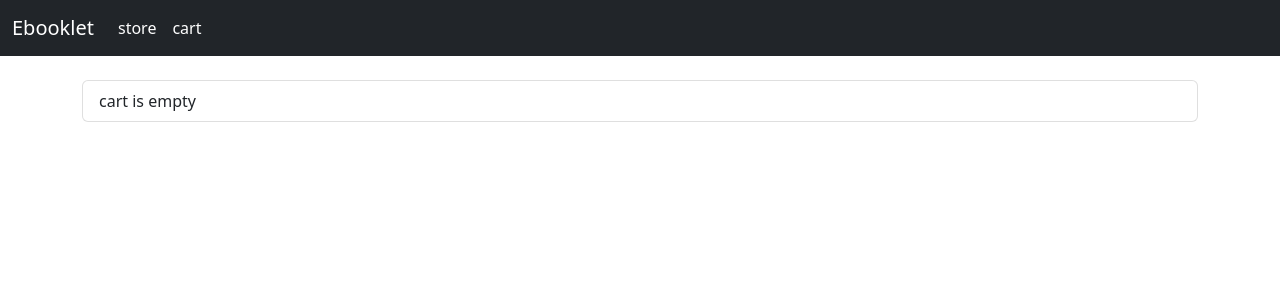
After one commit to Divya-256/Ecommerce_website, a Django app: page /store/cart/ in a window 1280 px wide. The commit adds this page. Shown: the top 300 px of the page. Run offline with Django 3.2, Linux system fonts and the light colour scheme.

```diff
--- a/ebook/store/models.py
+++ b/ebook/store/models.py
@@ -1,3 +1,5 @@
+from statistics import mode
+from turtle import title
 from django.db import models
 
 # Create your models here.
@@ -8,3 +10,7 @@ class Ebook(models.Model):
 
     def __str__(self):
      return self.title
+
+class Cart_Items(models.Model):
+    title=models.CharField(max_length=50,null=True)
+    price=models.FloatField(null=True)
--- a/ebook/store/templates/store/base.html
+++ b/ebook/store/templates/store/base.html
@@ -5,11 +5,36 @@
        <title>Ebook-Store</title>
 </head>
 <body>
+    <nav class="navbar navbar-dark navbar-expand-lg bg-dark ">
+        <div class="container-fluid">
+          <a class="navbar-brand" href="#">Ebooklet</a>
+          <button class="navbar-toggler" type="button" data-bs-toggle="collapse" data-bs-target="#navbarSupportedContent" aria-controls="navbarSupportedContent" aria-expanded="false" aria-label="Toggle navigation">
+            <span class="navbar-toggler-icon"></span>
+          </button>
+          <div class="collapse navbar-collapse" id="navbarSupportedContent">
+            <ul class="navbar-nav me-auto mb-2 mb-lg-0">
+              <li class="nav-item">
+                <a class="nav-link active" aria-current="page" href="/store">store</a>
+              </li>
+              <li class="nav-item">
+                <a class="nav-link active" aria-current="page" href="http://127.0.0.1:8000/store/cart/">cart</a>
+              </li>
+            </ul>
+         </div>
+        </div>
+    </nav>
+
+
+
+
     <link href="https://cdn.jsdelivr.net/npm/bootstrap@5.2.2/dist/css/bootstrap.min.css" rel="stylesheet" integrity="sha384-Zenh87qX5JnK2Jl0vWa8Ck2rdkQ2Bzep5IDxbcnCeuOxjzrPF/et3URy9Bv1WTRi" crossorigin="anonymous">
     <script src="https://cdn.jsdelivr.net/npm/bootstrap@5.2.2/dist/js/bootstrap.bundle.min.js" integrity="sha384-OERcA2EqjJCMA+/3y+gxIOqMEjwtxJY7qPCqsdltbNJuaOe923+mo//f6V8Qbsw3" crossorigin="anonymous"></script>
     <script src="https://cdn.jsdelivr.net/npm/@popperjs/core@2.11.6/dist/umd/popper.min.js" integrity="sha384-oBqDVmMz9ATKxIep9tiCxS/Z9fNfEXiDAYTujMAeBAsjFuCZSmKbSSUnQlmh/jp3" crossorigin="anonymous"></script>
 <script src="https://cdn.jsdelivr.net/npm/bootstrap@5.2.2/dist/js/bootstrap.min.js" integrity="sha384-IDwe1+LCz02ROU9k972gdyvl+AESN10+x7tBKgc9I5HFtuNz0wWnPclzo6p9vxnk" crossorigin="anonymous"></script>
-    {% block content %}{% endblock %}
+    <div class="container">
+        {% block content %}{% endblock %}
+    </div>
+
 
 </body>
 </html>
--- /dev/null
+++ b/ebook/store/templates/store/cart.html
@@ -0,0 +1,9 @@
+<!DOCTYPE html>
+{% extends 'store\base.html' %}
+
+{% block content %}
+<ul class="list-group mt-4">
+    <li class="list-group-item">cart is empty</li>
+
+  </ul>
+{% endblock %}
--- a/ebook/store/urls.py
+++ b/ebook/store/urls.py
@@ -4,5 +4,5 @@ from django.urls import path
 from . import views
 urlpatterns=[
    path('',views.store_view),
-
+   path('cart/',views.cart_view)
 ]
--- a/ebook/store/views.py
+++ b/ebook/store/views.py
@@ -5,3 +5,6 @@ from .models import Ebook
 def store_view(request):
     ebooks={'ebooks':Ebook.objects.all()}
     return render(request,'store\index.html',ebooks)
+
+def cart_view(request):
+    return render(request,'store\cart.html')
```
Also changed, not shown: ebook/store/templates/store/index.html (+12 -4 lines), ebook/store/templates/store/test.html (deleted, +0 -31 lines), ebook/db.sqlite3.
